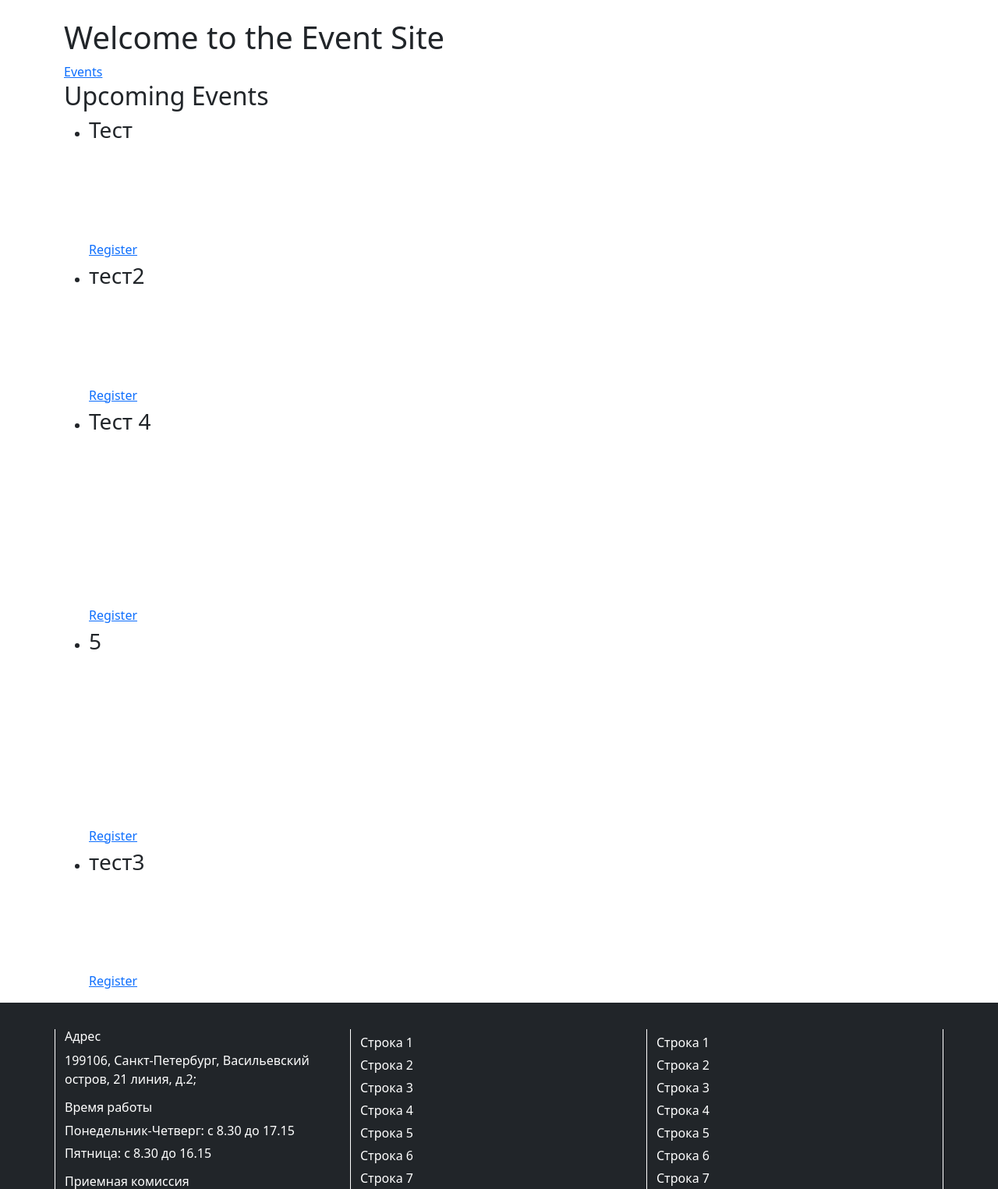
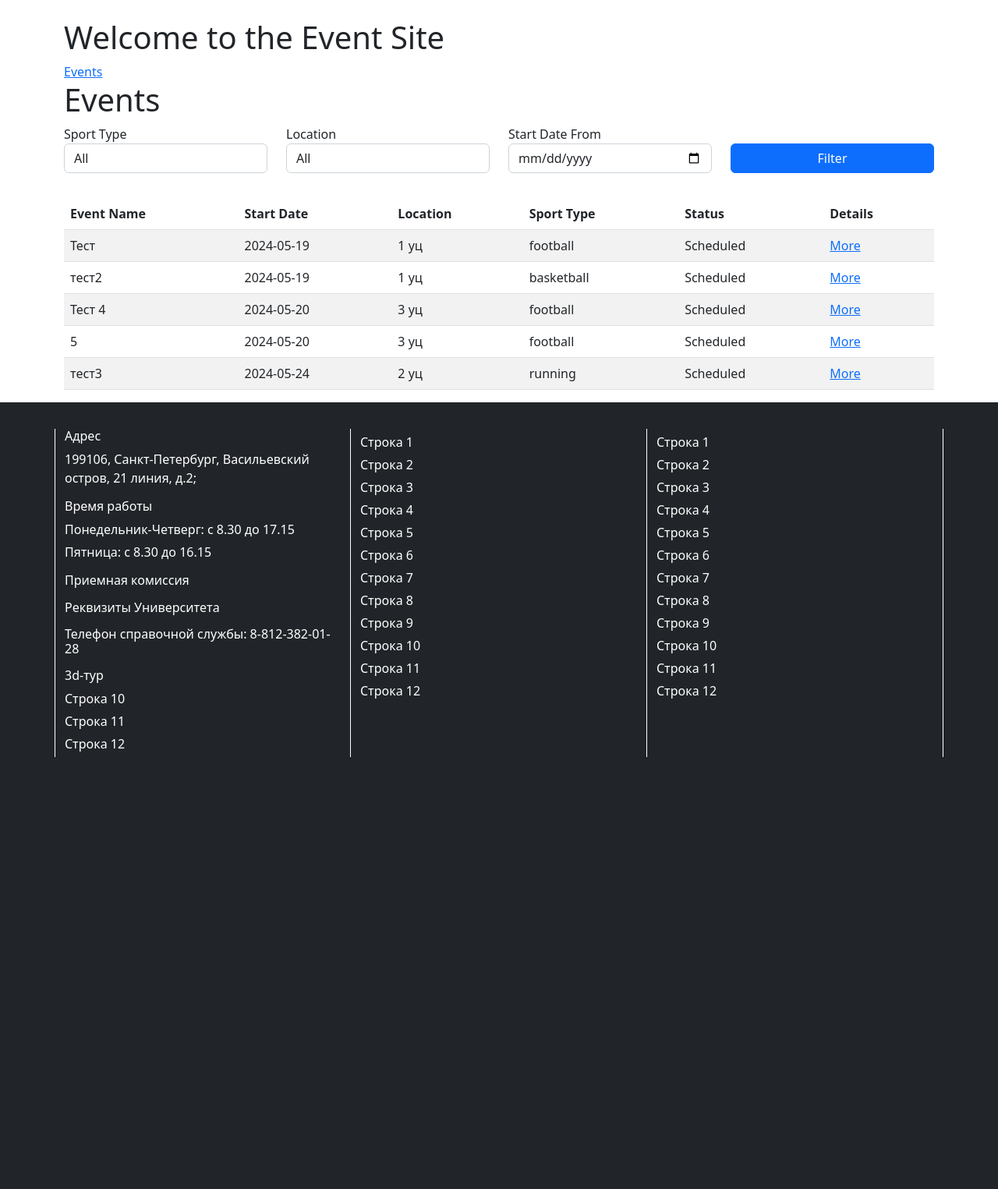
Before and after one commit to SultanAlmaty/Diplom, a Django app: page /events/ in a window 1280 px wide. Shown: the part 176-1701 px from the top of the page at 78% size. After the commit the page ends 1147 px from the top, so only its background shows below. Run offline with Django 5.2, Linux system fonts and the light colour scheme; data comes from the database, SQL or seed files in the repository; both versions use the stored data as it was after the commit.

Commit message:
Add files

```diff
--- a/spmi/gornyak/static/gornyak/css/styles.css
+++ b/spmi/gornyak/static/gornyak/css/styles.css
@@ -35,7 +35,6 @@ header,section, footer {
 }
 
 p {
-      color: white;
       font-size: 16px;
       line-height: 1.5;
       margin: 5px 0;
@@ -50,3 +49,11 @@ p {
 .custom-link:hover{
     color:blue;
 }
+
+.description-text {
+    font-size: 1.5rem; /* Увеличенный шрифт */
+    width: 100%; /* Ширина по всей странице */
+    text-indent: 2em; /* Отступ для первой строки каждого абзаца */
+    margin-top: 1em; /* Отступ сверху для каждого абзаца */
+    line-height: 1.6; /* Междустрочный интервал для улучшения читабельности */
+}
--- a/spmi/gornyak/templates/gornyak/event_list.html
+++ b/spmi/gornyak/templates/gornyak/event_list.html
@@ -1,17 +1,60 @@
 {% extends 'gornyak/index.html' %}
 
 {% block content %}
-  <h2>Upcoming Events</h2>
-  <ul>
-    {% for event in events %}
-      <li>
-        <h3>{{ event.name }}</h3>
-        <p><strong>Start:</strong> {{ event.start_datetime }}</p>
-        <p><strong>End:</strong> {{ event.end_datetime }}</p>
-        <p><strong>Location:</strong> {{ event.location }}</p>
-        <p><strong>Description:</strong> {{ event.description }}</p>
-        <p><a href="{% url 'register_for_event' event.id %}">Register</a></p>
-      </li>
-    {% endfor %}
-  </ul>
+<h1>Events</h1>
+
+<form method="get" class="mb-4">
+    <div class="row">
+        <div class="col-lg-3 col-md-4 col-sm-6 mb-2">
+            <label for="sport_type">Sport Type</label>
+            <select id="sport_type" name="sport_type" class="form-control">
+                <option value="">All</option>
+                {% for sport in sport_types %}
+                    <option value="{{ sport }}" {% if request.GET.sport_type == sport %}selected{% endif %}>{{ sport }}</option>
+                {% endfor %}
+            </select>
+        </div>
+        <div class="col-lg-3 col-md-4 col-sm-6 mb-2">
+            <label for="location">Location</label>
+            <select id="location" name="location" class="form-control">
+                <option value="">All</option>
+                {% for loc in locations %}
+                    <option value="{{ loc }}" {% if request.GET.location == loc %}selected{% endif %}>{{ loc }}</option>
+                {% endfor %}
+            </select>
+        </div>
+        <div class="col-lg-3 col-md-4 col-sm-6 mb-2">
+            <label for="date">Start Date From</label>
+            <input type="date" id="date" name="date" class="form-control" value="{{ date|default_if_none:'' }}">
+        </div>
+        <div class="col-lg-3 col-md-4 col-sm-6 mb-2 d-flex align-items-end">
+            <button type="submit" class="btn btn-primary w-100">Filter</button>
+        </div>
+    </div>
+</form>
+
+<table class="table table-striped">
+    <thead>
+        <tr>
+            <th scope="col">Event Name</th>
+            <th scope="col">Start Date</th>
+            <th scope="col">Location</th>
+            <th scope="col">Sport Type</th>
+            <th scope="col">Status</th>
+            <th scope="col">Details</th>
+        </tr>
+    </thead>
+    <tbody>
+        {% for event in events %}
+            <tr>
+                <td>{{ event.name }}</td>
+                <td>{{ event.start_datetime|date:"Y-m-d" }}</td>
+                <td>{{ event.location }}</td>
+                <td>{{ event.sport_type }}</td>
+                <td>{{ event.get_status_display }}</td>
+                <td><a href="{% url 'event_detail' event.id %}">More</a></td>
+            </tr>
+        {% endfor %}
+    </tbody>
+</table>
 {% endblock %}
--- a/spmi/gornyak/templates/gornyak/index.html
+++ b/spmi/gornyak/templates/gornyak/index.html
@@ -104,11 +104,6 @@
     </div>
   </footer>
 
-
-
-
-
-
     <script src="https://cdn.jsdelivr.net/npm/bootstrap@5.2.3/dist/js/bootstrap.bundle.min.js" integrity="sha384-kenU1KFdBIe4zVF0s0G1M5b4hcpxyD9F7jL+jjXkk+Q2h455rYXK/7HAuoJl+0I4" crossorigin="anonymous"></script>
   </body>
 </html>
--- a/spmi/gornyak/urls.py
+++ b/spmi/gornyak/urls.py
@@ -1,13 +1,14 @@
 from django.contrib import admin
 from django.urls import path
 from . import views
-from .views import register_for_event, event_list
+from .views import register_for_event, event_list, event_detail
 
 
 urlpatterns = [
     path('', views.index),
     path('admin/', admin.site.urls),
     path('events/', event_list, name='event_list'),
+    path('events/<int:event_id>/', event_detail, name='event_detail'),
     path('event/<int:event_id>/register/', register_for_event, name='register_for_event'),
 ]
 
--- a/spmi/gornyak/views.py
+++ b/spmi/gornyak/views.py
@@ -1,9 +1,10 @@
 from django.http import HttpResponse
-from django.shortcuts import render, redirect
+from django.shortcuts import render, redirect, get_object_or_404
 from django.contrib.auth.decorators import login_required
 from django.contrib import messages
 from .models import Event, EventRegistration
 from .forms import EventRegistrationForm
+from django.utils.dateparse import parse_date
 
 # Create your views here.
 
@@ -30,6 +31,31 @@ def register_for_event(request, event_id):
 
     return render(request, 'gornyak/register_for_event.html', {'form': form, 'event': event})
 
+
 def event_list(request):
+    sport_type = request.GET.get('sport_type')
+    location = request.GET.get('location')
+    date = request.GET.get('date')
+
     events = Event.objects.all()
-    return render(request, 'gornyak/event_list.html', {'events': events})
+
+    if sport_type:
+        events = events.filter(sport_type=sport_type)
+    if location:
+        events = events.filter(location=location)
+    if date:
+        events = events.filter(start_datetime__date__gte=parse_date(date))
+
+    # Получение уникальных значений для типов спорта и локаций
+    sport_types = Event.objects.values_list('sport_type', flat=True).distinct()
+    locations = Event.objects.values_list('location', flat=True).distinct()
+
+    return render(request, 'gornyak/event_list.html', {
+        'events': events,
+        'sport_types': sport_types,
+        'locations': locations,
+    })
+
+def event_detail(request, event_id):
+    event = get_object_or_404(Event, pk=event_id)
+    return render(request, 'gornyak/event_detail.html', {'event': event})
```
Also changed, not shown: spmi/gornyak/forms.py (+11 -1 lines), spmi/gornyak/templates/gornyak/event_detail.html (added, +23 -0 lines), spmi/db.sqlite3.
